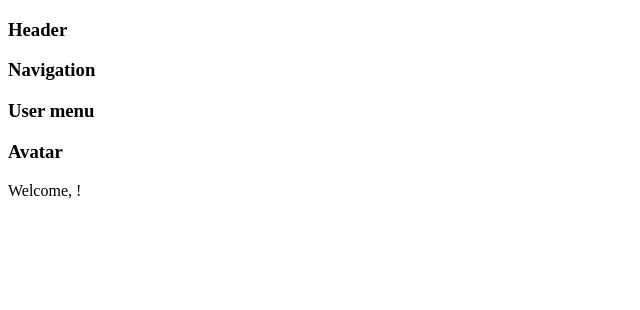
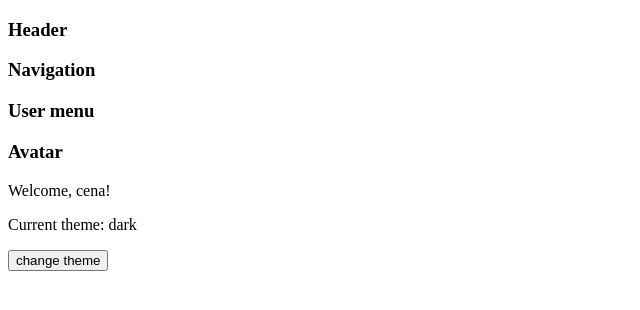
Before and after one commit to Sachinsaine/React-NoteApp, a React (Vite) app: page / in a window 1280 px wide. Shown: the top 310 px of the page, without its empty margins (0-640 px from the left). Built offline with nearby package versions, Linux system fonts and the light colour scheme.

Commit message:
useContext done

```diff
--- a/src/App.jsx
+++ b/src/App.jsx
@@ -1,6 +1,5 @@
-import { useState } from "react";
 import { Header } from "./Header";
-import { UserContext } from "./UserContext";
+import { UserContextProvider } from "./UserContextProvider";
 
 function App() {
   // const products = [
@@ -8,21 +7,12 @@ function App() {
   //   { id: 2, name: "Mouse", price: 500 },
   //   { id: 3, name: "Keyboard", price: 1500 },
   // ];
-  const [user, setUser] = useState({
-    name: "Bruce wayne",
-    role: "admin",
-    theme: "dark",
-  });
 
-  let contextValue = {
-    user,
-    setUser,
-  };
   return (
     <>
-      <UserContext value={contextValue}>
+      <UserContextProvider>
         <Header />
-      </UserContext>
+      </UserContextProvider>
       {/* <ShoppingCart products={products} /> */}
       {/* <TodoListWithReducer /> */}
       {/* <ToggleWithReducer /> */}
--- a/src/Avatar.jsx
+++ b/src/Avatar.jsx
@@ -2,11 +2,19 @@ import { UserContext } from "./UserContext";
 import { useContext } from "react";
 
 export const Avatar = () => {
-  const user = useContext(UserContext);
+  const { user, setUser } = useContext(UserContext);
+  const toggle = () => {
+    setUser({
+      ...user,
+      theme: user.theme === "dark" ? "light" : "dark",
+    });
+  };
   return (
     <div>
       <h3>Avatar</h3>
       <p>Welcome, {user.name}!</p>
+      <p>Current theme: {user.theme}</p>
+      <button onClick={toggle}>change theme</button>
     </div>
   );
 };
--- a/src/UserContext.jsx
+++ b/src/UserContext.jsx
@@ -1,7 +1,6 @@
 import { createContext } from "react";
 
 export const UserContext = createContext({
-  name: "Ronnie",
-  role: "HR",
-  theme: "light",
+  user: { name: "Reena", role: "writer", theme: "light" },
+  setUser: () => {},
 });
--- a/src/UserContextProvider.jsx
+++ b/src/UserContextProvider.jsx
@@ -1,3 +1,11 @@
-export const UserContextProvider = () =>{
+import { useState } from "react";
+import { UserContext } from "./UserContext";
 
-}
+export const UserContextProvider = ({ children }) => {
+  const [user, setUser] = useState({
+    name: "cena",
+    role: "admin",
+    theme: "dark",
+  });
+  return <UserContext value={{ user, setUser }}>{children}</UserContext>;
+};
```
